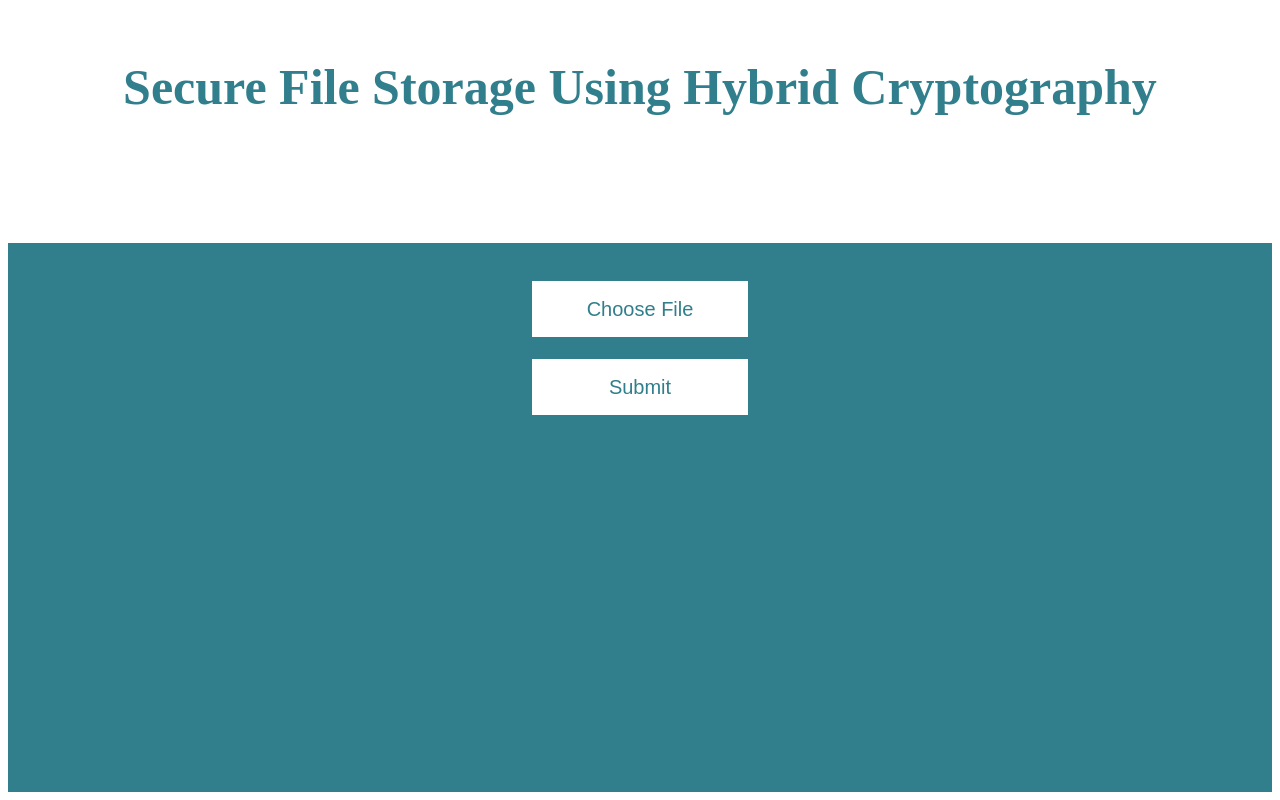
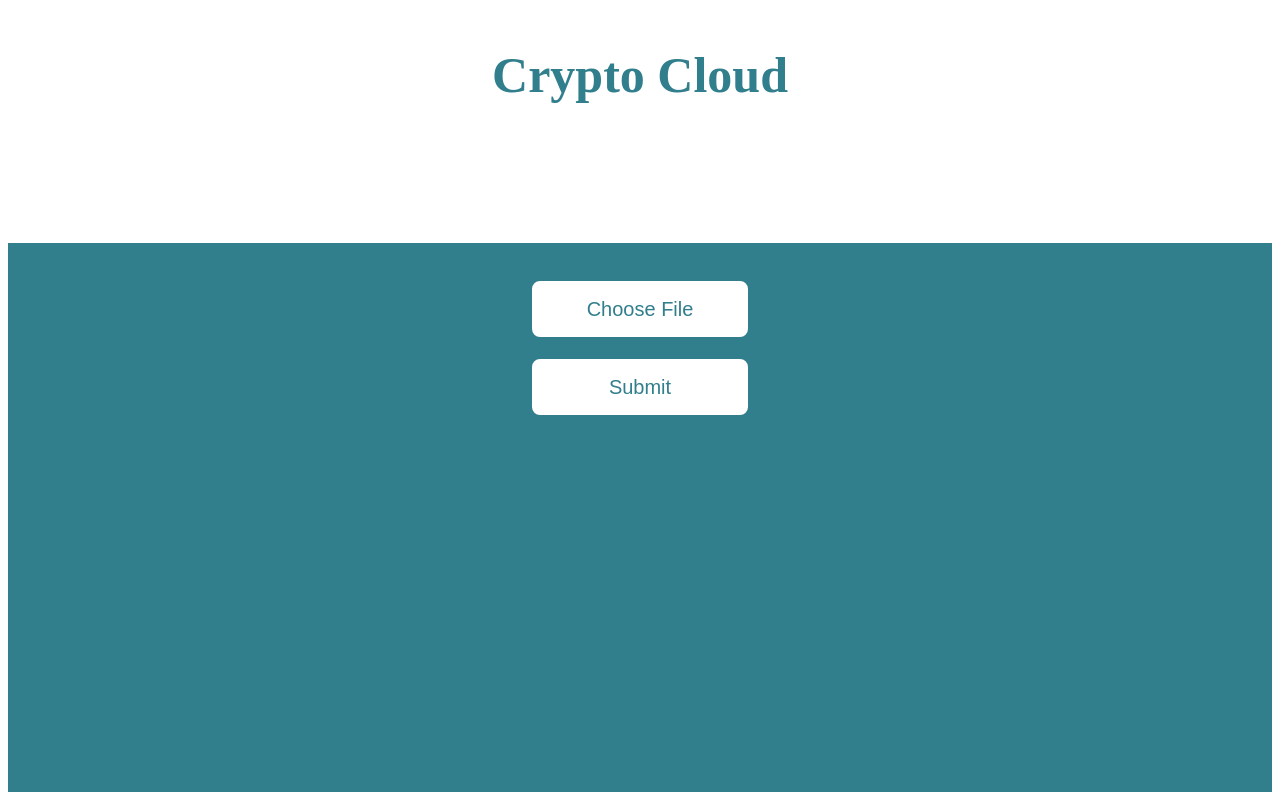
Before and after one commit to archith-reddy/Secure-Cloud-Storage, a Flask app: page /upload in a window 1280 px wide. Run offline with Flask 2, Linux system fonts and the light colour scheme.

Commit message:
Add files via upload

```diff
--- a/templates/restore_success.html
+++ b/templates/restore_success.html
@@ -1,6 +1,8 @@
 <html>
 	<head>
 		<style>
+		button {
+		border-radius: 10px;}
 		h1{
 			color:rgb(49, 126, 140);
 			font-size:50px;
@@ -53,7 +55,7 @@
 	</head>
 	<body>
 		<center>
-			<div class="top"><h1> Secure File Storage Using Hybrid Cryptography </h1><br><br></div>
+			<div class="top"><h1> Crypto Cloud </h1><br><br></div>
 			<div class="bottom"><b><p>Decryption Successfull. Download Original File Below.</p></b>
 					<a href='download-file' target="blank"><button class="b1">Download File</button></a><br><br>
 					<a href='home'><button>Back to HOME</button></a></div>
--- a/templates/success.html
+++ b/templates/success.html
@@ -1,9 +1,11 @@
 <html>
 	<head>
+		<title> Crypto Cloud | Success</title>
 		<meta http-equiv="Cache-Control" content="no-cache, no-store, must-revalidate">
 		<meta http-equiv="Pragma" content="no-cache">
 		<meta http-equiv="Expires" content="0">
 		<style>
+			button {border-radius: 10px;}
 			h1{
 			color:rgb(49, 126, 140);
 			font-size:50px;
@@ -63,7 +65,7 @@ console.log("test");
 
 		</script>
 		<center>
-			<div class="top"><h1> Secure File Storage Using Hybrid Cryptography </h1></div><br><br>
+			<div class="top"><h1> Crypto Cloud </h1></div><br><br>
 			<div class="bottom"><b><p>File Encyrpted and Key Successfully Generated.</p></b>
 					<a href='/return_key/Main_Key.pem' target="blank"><button>Download Key</button></a>
 				<a href='home'><button>Back to HOME</button></a></div>
--- a/templates/upload.html
+++ b/templates/upload.html
@@ -1,12 +1,16 @@
 <html>
 	<head>
+		<title>Crypto Cloud | Upload page</title>
 		<style>
+			button
+			{border-radius: 10px;}
 			h1{
 			color:rgb(49, 126, 140);
 			font-size:50px;
 			border:none;
-			padding-top: 50px;
+			padding-top: 3%;
 			}
+
 			.top{
 			background: white;
 			width: 100%;
@@ -31,6 +35,7 @@
 			font-size: 20px;
 			width: 220px;
 			height: 60px;
+			border-radius: 10px;
 			}
 		.form-submit-button:hover{
 			color: white;
@@ -67,7 +72,9 @@
 	</head>
 	<body>
 		<center>
-			<div class="top"><h1> Secure File Storage Using Hybrid Cryptography </h1><br><br></div>
+			<div class="top">
+			<h1> Crypto Cloud</h1>
+			</div>
 			<div class="bottom"><form action = "/data" method = "POST" enctype = "multipart/form-data"><br><br>
 				<div class="upload-btn-wrapper"><button class="btn">Choose File</button>
 					<input id="fileInput" style="color: white" type = "file" name = "file" required/></div>
```
Also changed, not shown: templates/download.html (+6 -1 lines), templates/index.html (+17 -4 lines).
